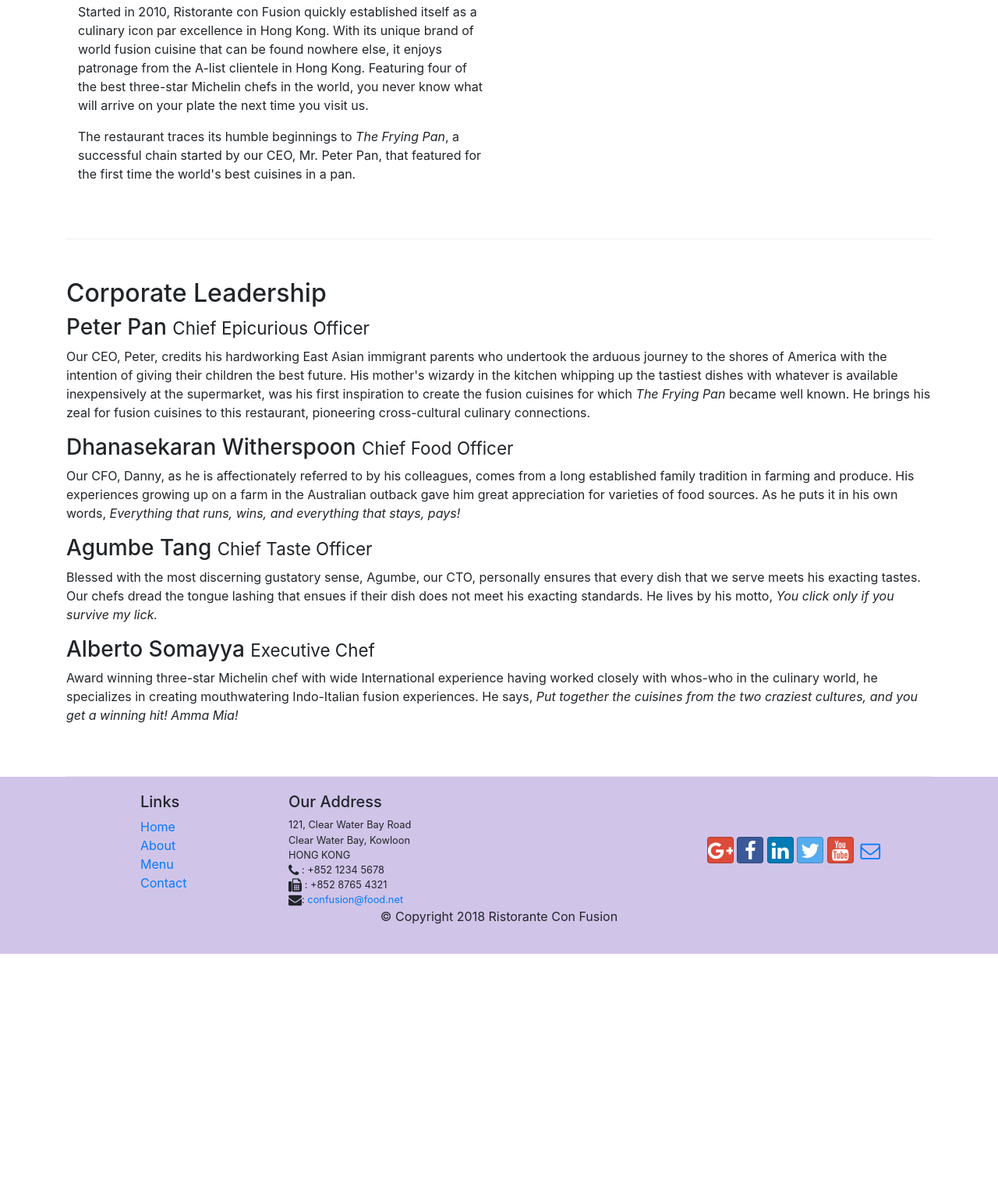
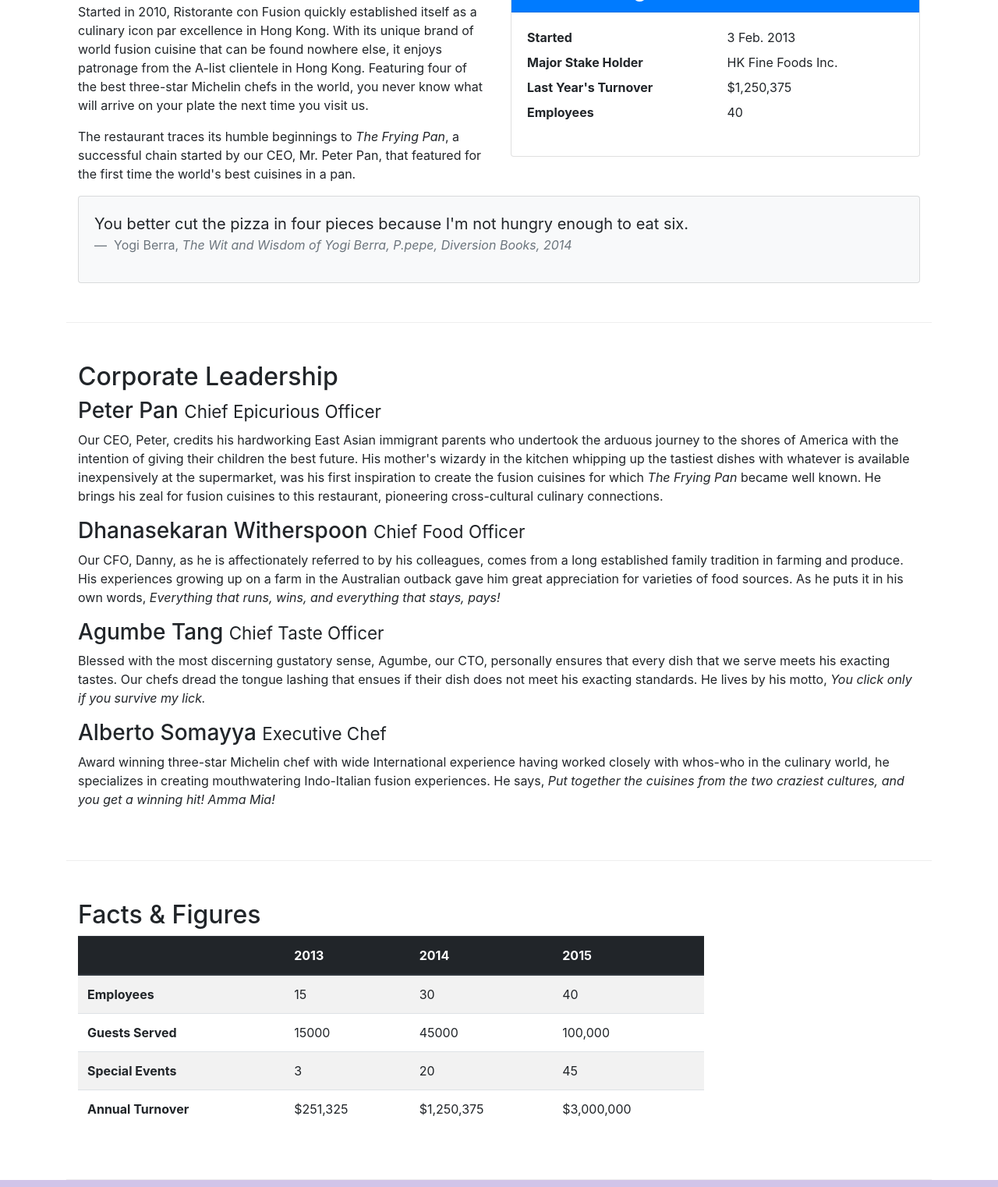
Before and after one commit to adheepgeorgepaul/conFusion, a website: page aboutus.html in a window 1280 px wide. Shown: the part 558-2080 px from the top of the page at 78% size. Before the commit the page ends 1781 px from the top, so only its background shows below. Drawn offline with nearby package versions, Linux system fonts and the light colour scheme.

Commit message:
Tables and Cards

```diff
--- a/aboutus.html
+++ b/aboutus.html
@@ -70,13 +70,40 @@
                 <p>Started in 2010, Ristorante con Fusion quickly established itself as a culinary icon par excellence in Hong Kong. With its unique brand of world fusion cuisine that can be found nowhere else, it enjoys patronage from the A-list clientele in Hong Kong.  Featuring four of the best three-star Michelin chefs in the world, you never know what will arrive on your plate the next time you visit us.</p>
                 <p>The restaurant traces its humble beginnings to <em>The Frying Pan</em>, a successful chain started by our CEO, Mr. Peter Pan, that featured for the first time the world's best cuisines in a pan.</p>
             </div>
-            <div>
+            <div class="col-12 col-sm-6">
+                <div class="card">
+                    <h3 class="card-header bg-primary text-white">Facts at a glance</h3>
+                    <div class="card-body">
+                        <dl class="row">
+                            <dt class="col-6">Started</dt>
+                            <dd class="col-6">3 Feb. 2013</dd>
+                            <dt class="col-6">Major Stake Holder</dt>
+                            <dd class="col-6">HK Fine Foods Inc.</dd>
+                            <dt class="col-6">Last Year's Turnover</dt>
+                            <dd class="col-6">$1,250,375</dd>
+                            <dt class="col-6">Employees</dt>
+                            <dd class="col-6">40</dd>
+                        </dl>
+                    </div>
+                </div>
+            </div>
+
+            <div class="col-12">
+                <div class="card card-body bg-light">
+                    <blockquote class="blockquote">
+                        <p class="mb-0">You better cut the pizza in four pieces because I'm not hungry enough to eat six.</p>
+                    <footer class="blockquote-footer">
+                        Yogi Berra,
+                        <cite title="Source Title">The Wit and Wisdom of Yogi Berra, P.pepe, Diversion Books, 2014</cite>
+                    </footer>
+                    </blockquote>
+                </div>
             </div>
         </div>
 
 
         <div class="row row-content">
-            <div col-12>
+            <div class="col-12">
                 <h2>Corporate Leadership</h2>
                 <h3>Peter Pan <small>Chief Epicurious Officer</small></h3>
                 <p class="d-none d-sm-block">Our CEO, Peter, credits his hardworking East Asian immigrant parents who undertook the arduous journey to the shores of America with the intention of giving their children the best future. His mother's wizardy in the kitchen whipping up the tastiest dishes with whatever is available inexpensively at the supermarket, was his first inspiration to create the fusion cuisines for which <em>The Frying Pan</em> became well known. He brings his zeal for fusion cuisines to this restaurant, pioneering cross-cultural culinary connections.</p>
@@ -87,6 +114,60 @@
                 <h3>Alberto Somayya <small>Executive Chef</small></h3>
                 <p Class="d-none d-sm-block">Award winning three-star Michelin chef with wide International experience having worked closely with whos-who in the culinary world, he specializes in creating mouthwatering Indo-Italian fusion experiences. He says, <em>Put together the cuisines from the two craziest cultures, and you get a winning hit! Amma Mia!</em></p>
             </div>
+       </div>
+
+       <div class=" row row-content">
+           <div class="col-12 col-sm-9">
+                <h2>Facts &amp; Figures</h2>
+
+                <div class="table-responsive">
+                    <table class="table table-striped">
+                        <thead class="thead-dark">
+                            <tr>
+                                <th>&nbsp;</th>
+                                <th>2013</th>
+                                <th>2014</th>
+                                <th>2015</th>
+                            </tr>
+                        </thead>
+
+                        <tbody>
+                            <tr>
+                                <th>Employees</th>
+                                <td>15</td>
+                                <td>30</td>
+                                <td>40</td>
+                            </tr>
+
+                            <tr>
+                                <th>Guests Served</th>
+                                <td>15000</td>
+                                <td>45000</td>
+                                <td>100,000</td>
+                            </tr>
+
+                            <tr>
+                                <th>Special Events</th>
+                                <td>3</td>
+                                <td>20</td>
+                                <td>45</td>
+                            </tr>
+
+                            <tr>
+                                <th>Annual Turnover</th>
+                                <td>$251,325</td>
+                                <td>$1,250,375</td>
+                                <td>$3,000,000</td>
+                            </tr>
+                        </tbody>
+                    </table>
+                </div>
+           </div>
+
+           <div class="col-12 col-sm-3">
+
+           </div>
+
        </div>
 
     </div>
```
